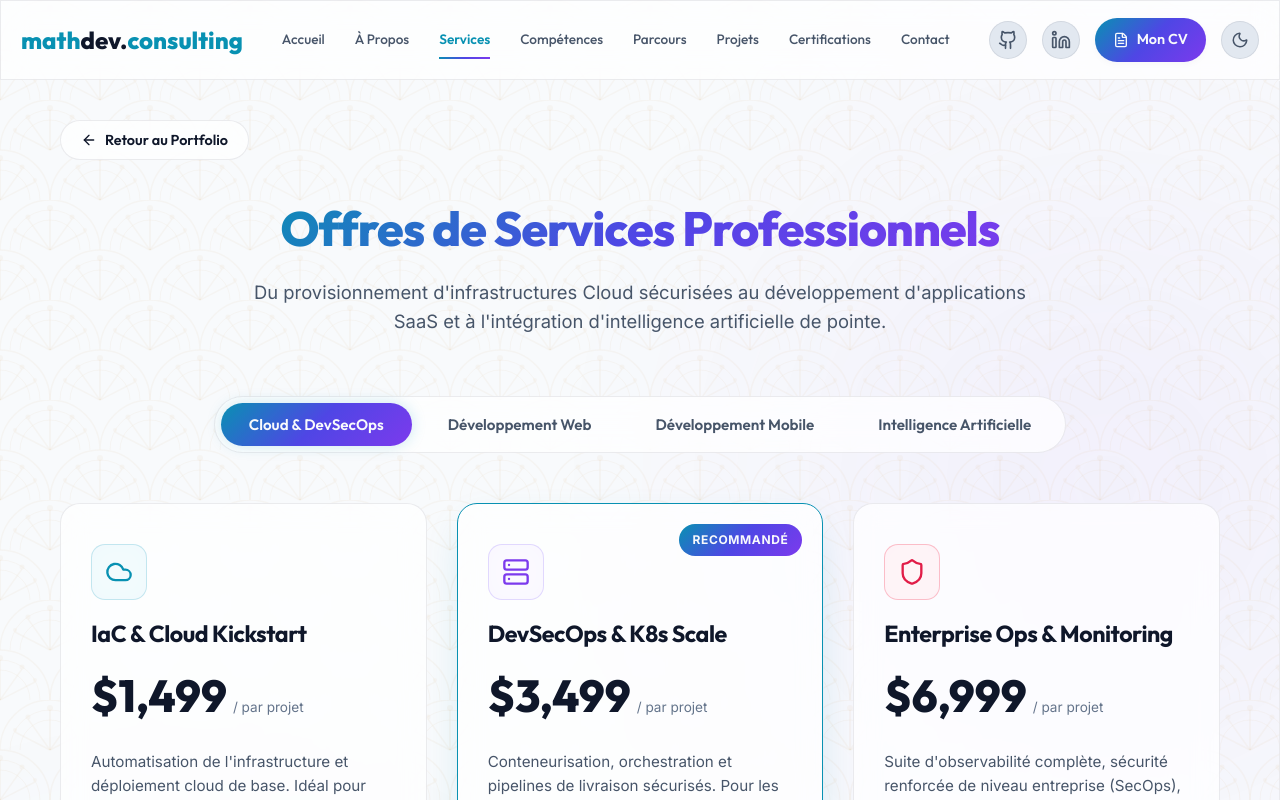
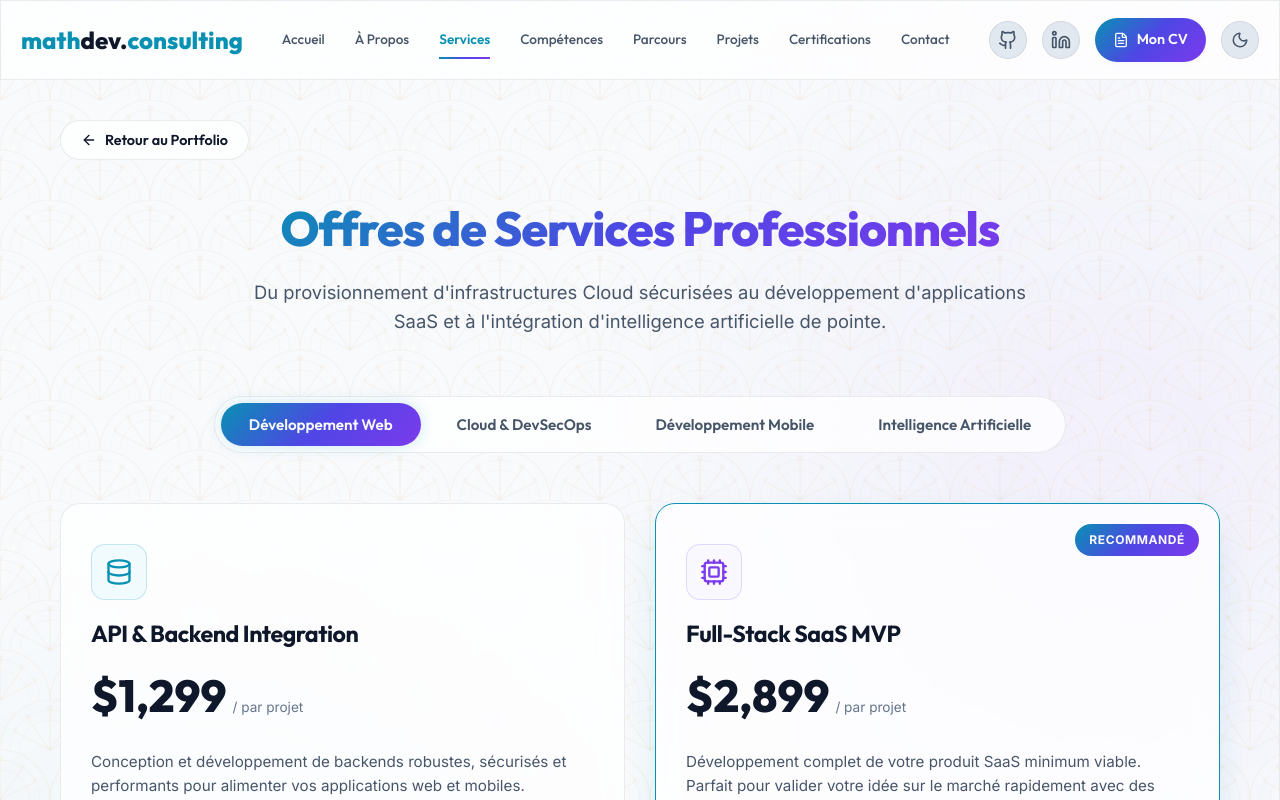
Before and after one commit to Math-ieu/mon-portfolio, a React (Vite) app: page /services in a window 1280 px wide. Shown: the top 800 px of the page. Built offline with nearby package versions, Linux system fonts and the light colour scheme.

Commit message:
feat: integrate Vercel Analytics and update default service category to web

```diff
--- a/package.json
+++ b/package.json
@@ -10,6 +10,7 @@
     "preview": "vite preview"
   },
   "dependencies": {
+    "@vercel/analytics": "^2.0.1",
     "lucide-react": "^1.22.0",
     "react": "^19.2.7",
     "react-dom": "^19.2.7",
--- a/src/App.tsx
+++ b/src/App.tsx
@@ -1,5 +1,6 @@
 import { useEffect } from 'react';
 import { Routes, Route, useLocation } from 'react-router-dom';
+import { Analytics } from '@vercel/analytics/react';
 import Navbar from './components/Navbar';
 import Hero from './components/Hero';
 import About from './components/About';
@@ -112,6 +113,9 @@ export default function App() {
           &copy; {new Date().getFullYear()} Mathieu AKAKPO-DJAKPATA. Tous droits réservés.
         </p>
       </footer>
+
+      {/* Vercel Analytics integration */}
+      <Analytics />
     </div>
   );
 }
--- a/src/components/ServicesPage.tsx
+++ b/src/components/ServicesPage.tsx
@@ -24,12 +24,12 @@ interface Category {
 }
 
 export default function ServicesPage() {
-  const [activeCategory, setActiveCategory] = useState<'cloud' | 'web' | 'ai' | 'mobile'>('cloud');
+  const [activeCategory, setActiveCategory] = useState<'cloud' | 'web' | 'ai' | 'mobile'>('web');
   const navigate = useNavigate();
 
   const categories: Category[] = [
+    { id: 'web', label: 'Développement Web' },
     { id: 'cloud', label: 'Cloud & DevSecOps' },
-    { id: 'web', label: 'Développement Web' },
     { id: 'mobile', label: 'Développement Mobile' },
     { id: 'ai', label: 'Intelligence Artificielle' }
   ];
```
